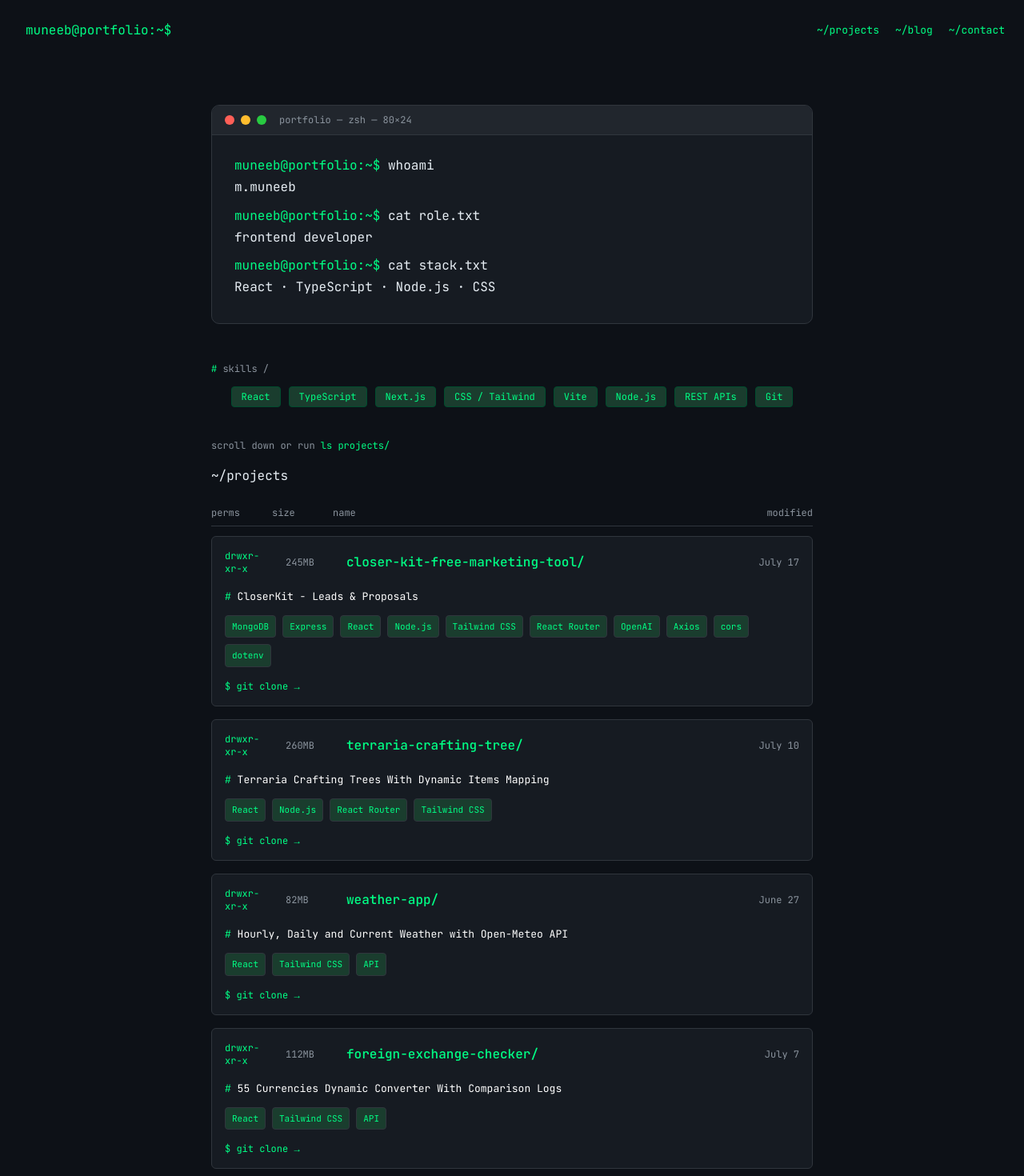
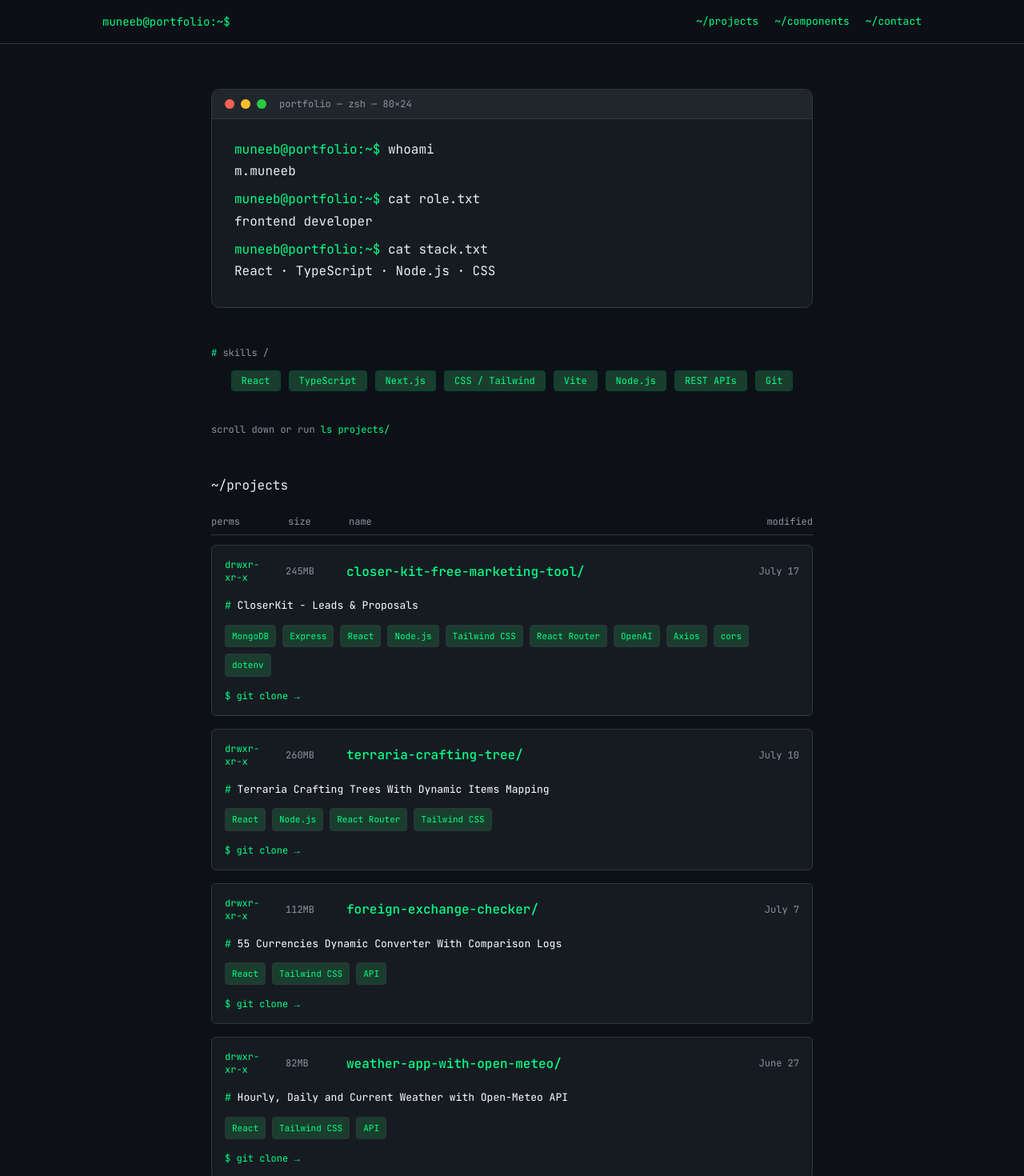
Before and after one commit to mmuneeb1000/portfolio-website-muneeb, a React (Vite) app in the folder client/: page / in a window 1280 px wide. Shown: the top 1470 px of the page at 80% size. Built offline with nearby package versions, Linux system fonts and the light colour scheme.

Commit message:
header sticky

```diff
--- /dev/null
+++ b/client/src/components/Card.jsx
@@ -0,0 +1,76 @@
+export default function RepositoryCard({
+  item,
+  directory = true,
+  showLive = true,
+  showGithub = true,
+}) {
+  return (
+    <div className="mb-4 rounded-md border border-border bg-surface p-4">
+      <div className="grid gap-2 md:grid-cols-[60px_60px_1fr_120px] md:items-center md:gap-4">
+        <div className="flex items-center justify-between md:contents">
+          <span className="text-xs text-green">
+            {directory ? "drwxr-xr-x" : "-rw-r--r--"}
+          </span>
+
+          <span className="text-xs text-muted md:hidden">{item.date}</span>
+        </div>
+
+        <div className="flex items-center justify-between md:contents">
+          <span className="mr-8 text-xs text-muted">{item.size}</span>
+
+          {showLive ? (
+            <a
+              href={item.live}
+              target="_blank"
+              rel="noreferrer"
+              className="font-medium text-text text-right lg:text-left"
+            >
+              {item.name}
+              {directory && "/"}
+            </a>
+          ) : (
+            <span className="font-medium text-text">
+              {item.name}
+              {directory && "/"}
+            </span>
+          )}
+
+          <span className="hidden text-right text-xs text-muted md:block">
+            {item.date}
+          </span>
+        </div>
+      </div>
+
+      <p className="mt-4 mb-3 text-[13px] text-white">
+        <span className="text-green"># </span>
+        {item.description}
+      </p>
+
+      {item.tech?.length > 0 && (
+        <div className="mb-4 flex flex-wrap gap-2">
+          {item.tech.map((tech) => (
+            <span
+              key={tech}
+              className="rounded border border-border bg-green-muted px-2 py-1 text-[11px] text-green"
+            >
+              {tech}
+            </span>
+          ))}
+        </div>
+      )}
+
+      <div className="flex flex-wrap gap-5">
+        {showGithub && item.github && (
+          <a
+            href={item.github}
+            target="_blank"
+            rel="noreferrer"
+            className="text-xs text-green transition-colors hover:text-text"
+          >
+            $ git clone →
+          </a>
+        )}
+      </div>
+    </div>
+  );
+}
--- a/client/src/components/Components.jsx
+++ b/client/src/components/Components.jsx
@@ -1,4 +1,5 @@
 import React, { useEffect, useState } from "react";
+import RepositoryCard from "./Card";
 import componentsInfo from "../data/components.json";
 
 export default function Components() {
@@ -11,77 +12,22 @@ export default function Components() {
   }, []);
 
   return (
-    <section id="projects" className="mb-16">
+    <section id="components" className="mb-8">
       <h2 className="mb-6">~/components</h2>
 
       {loading ? (
         <p className="text-muted">fetching...</p>
       ) : (
         <div>
-          <div className="mb-3 hidden grid-cols-[60px_60px_1fr_120px] gap-4 border-b border-border pb-2 text-xs text-muted md:grid">
+          <div className="mb-3 hidden grid-cols-[80px_60px_1fr_120px] gap-4 border-b border-border pb-2 text-xs text-muted md:grid">
             <span>perms</span>
             <span>size</span>
             <span>name</span>
             <span className="text-right">modified</span>
           </div>
 
-          {projects.map((p, i) => (
-            <div
-              key={p.id}
-              className="mb-4 rounded-md border border-border bg-surface p-4"
-            >
-              <div className="grid gap-2 md:grid-cols-[60px_60px_1fr_120px] md:items-center md:gap-4">
-                <div className="flex items-center justify-between md:contents">
-                  <span className="text-xs text-green">drwxr-xr-x</span>
-
-                  <span className="text-xs text-muted md:hidden">{p.date}</span>
-                </div>
-
-                <div className="flex items-center justify-between md:contents">
-                  <span className="text-xs text-muted mr-8">{p.size}</span>
-
-                  <a
-                    href={p.live}
-                    target="_blank"
-                    rel="noreferrer"
-                    className="font-medium text-text text-right lg:text-left"
-                  >
-                    {p.name}/
-                  </a>
-
-                  <span className="hidden text-right text-xs text-muted md:block">
-                    {p.date}
-                  </span>
-                </div>
-              </div>
-
-              <p className="mt-4 mb-3 text-[13px] text-white">
-                <span className="text-green"># </span>
-                {p.description}
-              </p>
-
-              <div className="mb-4 flex flex-wrap gap-2">
-                {p.tech.map((t) => (
-                  <span
-                    key={t}
-                    className="rounded border border-border bg-green-muted text-green px-2 py-1 text-[11px]"
-                  >
-                    {t}
-                  </span>
-                ))}
-              </div>
-
-              <div className="flex flex-wrap gap-5">
-                <a
-                  href={p.github}
-                  target="_blank"
-                  rel="noreferrer"
-                  className="text-xs text-green transition-colors hover:text-text"
-                >
-                  $ git clone →
-                </a>
-              </div>
-            </div>
+          {projects.map((project) => (
+            <RepositoryCard key={project.id} item={project} />
           ))}
 
           <p className="mt-4 text-xs text-muted">
--- a/client/src/components/Contact.jsx
+++ b/client/src/components/Contact.jsx
@@ -75,7 +75,7 @@ export default function Contact() {
   return (
     <section
       id="contact"
-      className="mx-auto w-full max-w-5xl px-6 py-20"
+      className="mx-auto w-full max-w-5xl py-4"
       aria-labelledby="contact-heading"
     >
       <div className="rounded-xl border border-border bg-surface p-8">
--- a/client/src/components/Navbar.jsx
+++ b/client/src/components/Navbar.jsx
@@ -3,7 +3,7 @@ import { FiMenu, FiX } from "react-icons/fi";
 
 const links = [
   { label: "~/projects", href: "#projects" },
-  { label: "~/blog", href: "#blog" },
+  { label: "~/components", href: "#components" },
   { label: "~/contact", href: "#contact" },
 ];
 
@@ -11,24 +11,57 @@ export default function Navbar() {
   const [isOpen, setIsOpen] = useState(false);
 
   return (
-    <header className=" relative flex  items-center md:justify-between p-6">
-      <h1 className="mx-auto md:mx-2 text-green text-center">
-        muneeb@portfolio:~$
-      </h1>
+    <header className="sticky top-0 z-50 border-b border-border bg-bg/90 px-6 py-4 backdrop-blur">
+      <div className="mx-auto flex max-w-5xl items-center justify-between">
+        <a
+          href="#"
+          className="font-mono text-sm text-text transition-colors hover:text-green"
+        >
+          muneeb@portfolio:~$
+        </a>
 
-      <nav>
-        <div className="hidden items-center gap-5 md:flex">
+        <nav aria-label="Primary navigation">
+          <div className="hidden items-center gap-5 md:flex">
+            {links.map((link) => (
+              <a
+                key={link.href}
+                href={link.href}
+                className="text-[13px] text-muted transition-colors hover:text-green focus:text-green focus:outline-none"
+              >
+                {link.label}
+              </a>
+            ))}
+          </div>
+
+          <button
+            type="button"
+            aria-label={isOpen ? "Close menu" : "Open menu"}
+            aria-expanded={isOpen}
+            onClick={() => setIsOpen((prev) => !prev)}
+            className="text-xl text-text md:hidden"
+          >
+            {isOpen ? <FiX /> : <FiMenu />}
+          </button>
+        </nav>
+      </div>
+
+      {isOpen && (
+        <nav
+          aria-label="Mobile navigation"
+          className="mt-4 flex flex-col gap-4 border-t border-border pt-4 md:hidden"
+        >
           {links.map((link) => (
             <a
               key={link.href}
               href={link.href}
-              className="text-[13px] text-muted transition-colors hover:text-green"
+              onClick={() => setIsOpen(false)}
+              className="text-sm text-muted transition-colors hover:text-green"
             >
               {link.label}
             </a>
           ))}
-        </div>
-      </nav>
+        </nav>
+      )}
     </header>
   );
 }
--- a/client/src/components/Projects.jsx
+++ b/client/src/components/Projects.jsx
@@ -1,4 +1,5 @@
 import React, { useEffect, useState } from "react";
+import RepositoryCard from "./Card";
 import projectsInfo from "../data/projects.json";
 export default function Projects() {
   const [projects, setProjects] = useState([]);
@@ -10,75 +11,22 @@ export default function Projects() {
   }, []);
 
   return (
-    <section id="projects" className="mb-16">
+    <section id="projects" className="my-8">
       <h2 className="mb-6">~/projects</h2>
 
       {loading ? (
         <p className="text-muted">fetching...</p>
       ) : (
         <div>
-          <div className="mb-3 hidden grid-cols-[60px_60px_1fr_120px] gap-4 border-b border-border pb-2 text-xs text-muted md:grid">
+          <div className="mb-3 hidden grid-cols-[80px_60px_1fr_120px] gap-4 border-b border-border pb-2 text-xs text-muted md:grid">
             <span>perms</span>
             <span>size</span>
             <span>name</span>
             <span className="text-right">modified</span>
           </div>
 
-          {projects.map((p, i) => (
-            <div
-              key={p.id}
-              className="mb-4 rounded-md border border-border bg-surface p-4"
-            >
-              <div className="grid gap-2 md:grid-cols-[60px_60px_1fr_120px] md:items-center md:gap-4">
-                <div className="flex items-center justify-between md:contents">
-                  <span className="text-xs text-green">drwxr-xr-x</span>
-
-                  <span className="text-xs text-muted md:hidden">{p.date}</span>
-                </div>
-
-                <div className="flex items-center justify-between md:contents">
-                  <span className="text-xs text-muted mr-8">{p.size}</span>
-
-                  <a
-                    href={p.live}
-                    className="font-medium text-text text-right lg:text-left"
-                  >
-                    {p.name}/
-                  </a>
-
-                  <span className="hidden text-right text-xs text-muted md:block">
-                    {p.date}
-                  </span>
-                </div>
-              </div>
-
-              <p className="mt-4 mb-3 text-[13px] text-white">
-                <span className="text-green"># </span>
-                {p.description}
-              </p>
-
-              <div className="mb-4 flex flex-wrap gap-2">
-                {p.tech.map((t) => (
-                  <span
-                    key={t}
-                    className="rounded border border-border bg-green-muted text-green px-2 py-1 text-[11px] "
-                  >
-                    {t}
-                  </span>
-                ))}
-              </div>
-
-              <div className="flex flex-wrap gap-5">
-                <a
-                  href={p.github}
-                  target="_blank"
-                  rel="noreferrer"
-                  className="text-xs text-green transition-colors hover:text-text"
-                >
-                  $ git clone →
-                </a>
-              </div>
-            </div>
+          {projects.map((project) => (
+            <RepositoryCard key={project.id} item={project} />
           ))}
 
           <p className="mt-4 text-xs text-muted">
--- a/client/src/data/projects.json
+++ b/client/src/data/projects.json
@@ -32,16 +32,6 @@
   },
   {
     "id": 3,
-    "name": "weather-app",
-    "description": "Hourly, Daily and Current Weather with Open-Meteo API",
-    "tech": ["React", "Tailwind CSS", "API"],
-    "github": "https://github.com/mmuneeb1000/weather-app-main",
-    "live": "https://weather-app-open-mateo-fm.netlify.app/",
-    "size": "82MB",
-    "date": "June 27"
-  },
-  {
-    "id": 4,
     "name": "foreign-exchange-checker",
     "description": "55 Currencies Dynamic Converter With Comparison Logs",
     "tech": ["React", "Tailwind CSS", "API"],
@@ -49,6 +39,16 @@
     "live": "https://currency-converter-app-frankfurter.netlify.app/",
     "size": "112MB",
     "date": "July 7"
+  },
+  {
+    "id": 4,
+    "name": "weather-app-with-open-meteo",
+    "description": "Hourly, Daily and Current Weather with Open-Meteo API",
+    "tech": ["React", "Tailwind CSS", "API"],
+    "github": "https://github.com/mmuneeb1000/weather-app-main",
+    "live": "https://weather-app-open-mateo-fm.netlify.app/",
+    "size": "82MB",
+    "date": "June 27"
   },
   {
     "id": 5,
--- a/client/src/styles/global.css
+++ b/client/src/styles/global.css
@@ -132,7 +132,3 @@ a:hover {
     transform: translateY(0);
   }
 }
-
-.fade-in {
-  animation: fadeUp 0.5s ease forwards;
-}
```
Also changed, not shown: client/src/data/components.json.
